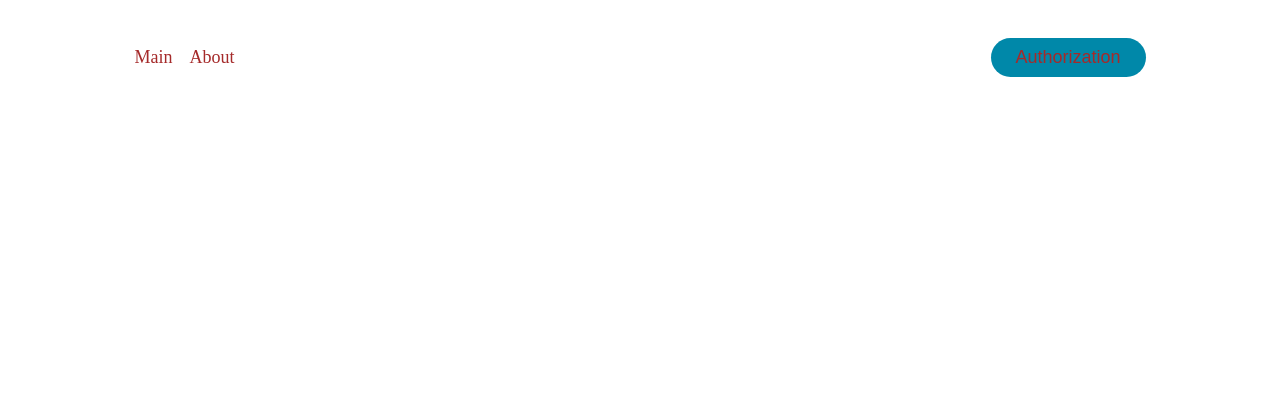
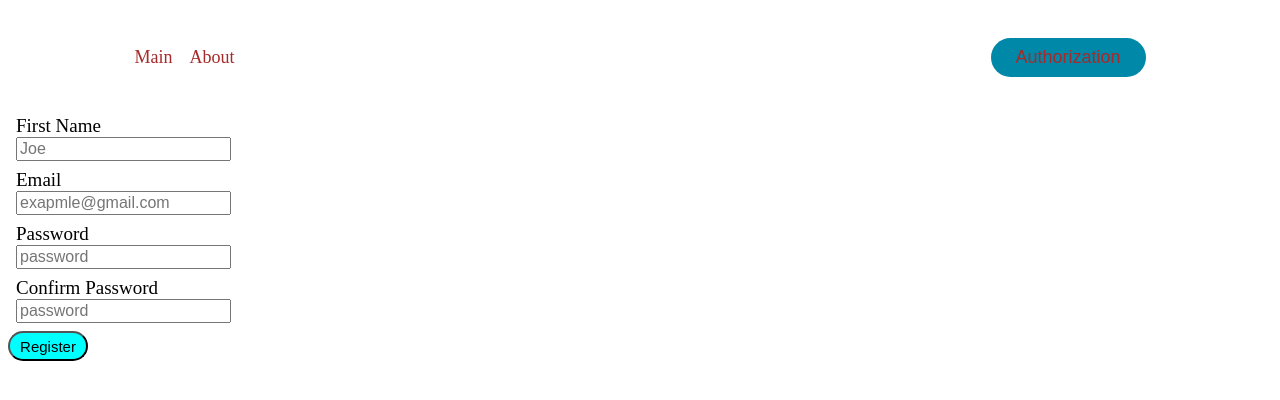
Before and after one commit to moloko22/2gis, an Angular app: page /registration in a window 1280 px wide. Before the commit this address led to /. Shown: the top 400 px of the page. Built offline with nearby package versions, Linux system fonts and the light colour scheme.

Commit message:
add auth
sign-in, sign-up;

```diff
--- a/src/app/components/authorization/authorization.component.html
+++ b/src/app/components/authorization/authorization.component.html
@@ -1,3 +1,3 @@
-<p>
-  authorization works!
-</p>
+<div>
+  <app-sign-in></app-sign-in>
+</div>
--- /dev/null
+++ b/src/app/components/sign-in/sign-in.component.css
@@ -0,0 +1,4 @@
+input{
+  font-size: 18px;
+  margin: 10px;
+}
--- /dev/null
+++ b/src/app/components/sign-in/sign-in.component.html
@@ -0,0 +1,19 @@
+<div class="login">
+  <form [formGroup]="loginForm"
+        (ngSubmit)="checkAuth(loginForm.value)">
+    <input type="email"
+           name = "email"
+           placeholder = "example@gmail.com"
+           formControlName = "email">
+    <br/>
+    <input type="password"
+           name="password"
+           placeholder="password"
+           formControlName="password">
+    <br/>
+    <input type="submit"
+           [disabled]="!loginForm.valid"
+           value="Log In">
+  </form>
+</div>
+<a routerLink="/registration">or <span>Sign Up</span></a>
--- /dev/null
+++ b/src/app/components/sign-in/sign-in.component.ts
@@ -0,0 +1,29 @@
+import { Component, OnInit } from '@angular/core';
+import { FormGroup, FormControl, Validators } from "@angular/forms";
+@Component({
+  selector: 'app-sign-in',
+  templateUrl: './sign-in.component.html',
+  styleUrls: ['./sign-in.component.css']
+})
+export class SignInComponent implements OnInit {
+  public loginForm: FormGroup;
+  constructor() {
+    this.loginForm = new FormGroup({
+      email: new FormControl("", Validators.compose([
+        Validators.required,
+        Validators.pattern("[^ @]*@[^ @]*")
+      ])),
+      password: new FormControl("", this.passwordValidation),
+    })
+  }
+  ngOnInit() {
+  }
+  passwordValidation(formcontrol){
+    if(formcontrol.value.length < 6) {
+      return {password: true}
+    }
+  }
+  public checkAuth(object){
+    console.log(object);
+  }
+}
--- /dev/null
+++ b/src/app/components/sign-up/sign-up.component.css
@@ -0,0 +1,22 @@
+button{
+  background-color: aqua;
+  min-height: 30px;
+  border-radius: 15px;
+  width: 80px;
+  font-size: 15px;
+  cursor: pointer;
+}
+.invalid-feedback {
+  color: red;
+  font-size: 18px;
+}
+.form-group{
+  display: flex;
+  flex-wrap: wrap;
+  width: 210px;
+  margin: 8px;
+  font-size: 19px;
+}
+.form-group input {
+  font-size: 16px;
+}
--- /dev/null
+++ b/src/app/components/sign-up/sign-up.component.html
@@ -0,0 +1,51 @@
+<div>
+  <form [formGroup]="signUp"
+        (ngSubmit)="checkSignUp()" >
+    <div class="form-group">
+      <label>First Name</label>
+      <input type="text"
+             name="name"
+             placeholder="Joe"
+             formControlName="name">
+      <div *ngIf="submitted && f.name.errors" class="invalid-feedback">
+        <div *ngIf="f.name.errors.required">First Name is required</div>
+      </div>
+    </div>
+    <div class="form-group">
+      <label>Email</label>
+      <input type="email"
+             name="email"
+             placeholder="exapmle@gmail.com"
+             formControlName="email">
+      <div *ngIf="submitted && f.email.errors" class="invalid-feedback">
+        <div *ngIf="f.email.errors.required">Email is required</div>
+        <div *ngIf="f.email.errors.email">Email must be a valid email address</div>
+      </div>
+    </div>
+    <div class="form-group">
+      <label>Password</label>
+      <input type="password"
+             name="password1"
+             placeholder="password"
+             formControlName="password">
+      <div *ngIf="submitted && f.password.errors" class="invalid-feedback">
+        <div *ngIf="f.password.errors.required">Password is required</div>
+        <div *ngIf="f.password.errors.minlength">Password must be at least 6 characters</div>
+      </div>
+    </div>
+    <div class="form-group">
+      <label>Confirm Password</label>
+      <input type="password"
+             name="password2"
+             placeholder="password"
+             formControlName="confirmPassword">
+      <div *ngIf="submitted && f.confirmPassword.errors" class="invalid-feedback">
+        <div *ngIf="f.confirmPassword.errors.required">Confirm Password is required</div>
+        <div *ngIf="f.confirmPassword.errors.mustMatch">Passwords must match</div>
+      </div>
+    </div>
+    <div>
+      <button>Register</button>
+    </div>
+  </form>
+</div>
--- /dev/null
+++ b/src/app/components/sign-up/sign-up.component.ts
@@ -0,0 +1,34 @@
+import { Component, OnInit } from '@angular/core';
+import { FormGroup, FormControl, FormBuilder, Validators } from "@angular/forms";
+import { MustMatch } from "../../must-match.validator";
+
+@Component({
+  selector: 'app-sign-up',
+  templateUrl: './sign-up.component.html',
+  styleUrls: ['./sign-up.component.css']
+})
+export class SignUpComponent implements OnInit {
+  public signUp: FormGroup;
+  submitted = false;
+  constructor(private formBuilder: FormBuilder) {
+    this.signUp = this.formBuilder.group({
+      name: ['', Validators.required],
+      email: ['', [Validators.required, Validators.email]],
+      password: ['', [Validators.required, Validators.minLength(6)]],
+      confirmPassword: ['', Validators.required]
+    }, {
+      validator: MustMatch('password', 'confirmPassword')
+    });
+  }
+
+  ngOnInit() {
+  }
+  get f(){ return this.signUp.controls;}
+  checkSignUp(){
+    this.submitted = true;
+    if(this.signUp.invalid){
+      return;
+    }
+    console.log("good");
+  }
+}
--- /dev/null
+++ b/src/app/must-match.validator.ts
@@ -0,0 +1,21 @@
+import { FormGroup } from '@angular/forms';
+
+// custom validator to check that two fields match
+export function MustMatch(controlName: string, matchingControlName: string) {
+  return (formGroup: FormGroup) => {
+    const control = formGroup.controls[controlName];
+    const matchingControl = formGroup.controls[matchingControlName];
+
+    if (matchingControl.errors && !matchingControl.errors.mustMatch) {
+      // return if another validator has already found an error on the matchingControl
+      return;
+    }
+
+    // set error on matchingControl if validation fails
+    if (control.value !== matchingControl.value) {
+      matchingControl.setErrors({ mustMatch: true });
+    } else {
+      matchingControl.setErrors(null);
+    }
+  }
+}
```
Also changed, not shown: src/app/app.module.ts (+12 -4 lines), src/app/auth/auth-routing.module.ts (added, +16 -0 lines), src/app/auth/auth.module.ts (added, +17 -0 lines), 2 other files (tests, documents, lock files or other folders).
